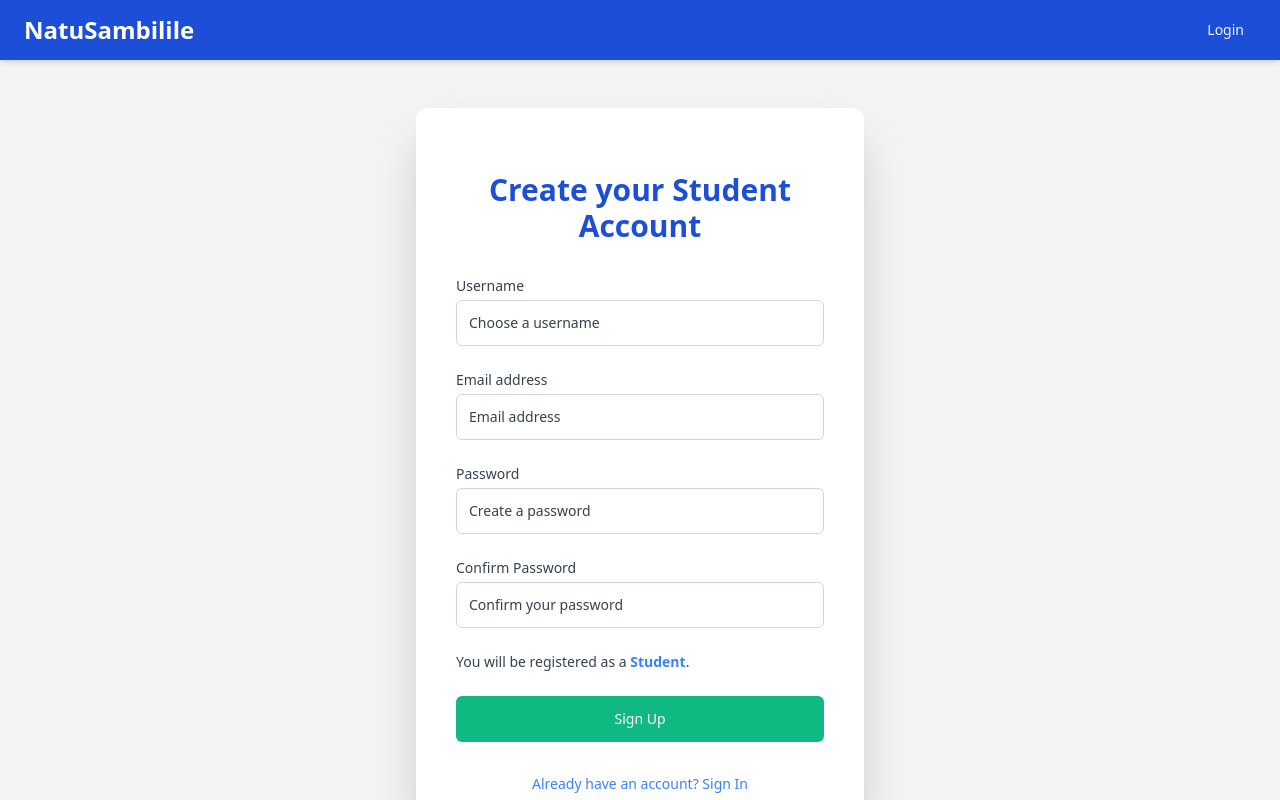
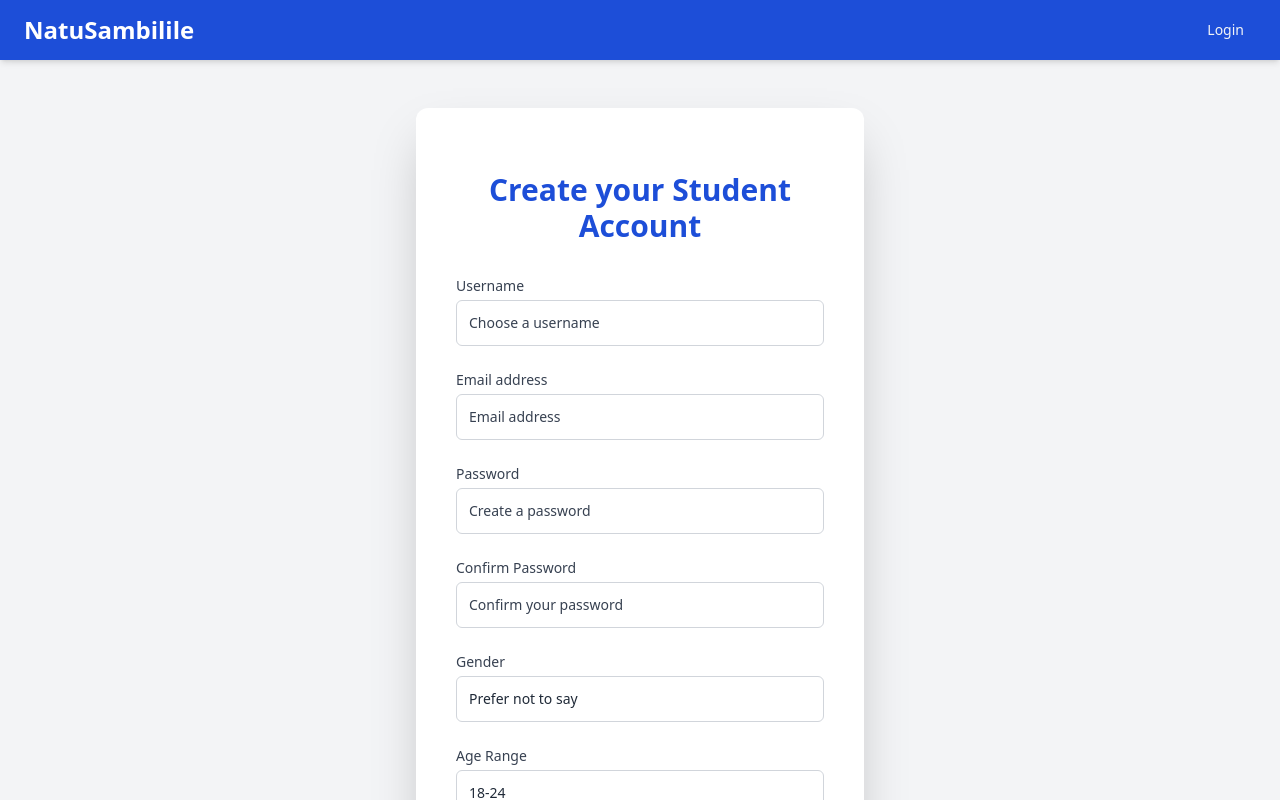
Before and after one commit to Afri-Dev/-NatuSambilile, a React (Vite) app: page /#/login in a window 1280 px wide. Both pictures are taken after a click on the button "Don't have an account? Sign Up". Shown: the top 800 px of the page. Built offline with nearby package versions, Linux system fonts and the light colour scheme; no server answers.

Commit message:
Gender & Age options added

```diff
--- a/App.tsx
+++ b/App.tsx
@@ -44,7 +44,7 @@ export interface AppContextType {
   currentUser: User | null;
   registeredUsers: User[];
   login: (identifier: string, password_provided: string) => { success: boolean; message?: string };
-  register: (username: string, email: string, password_provided: string, role: UserRole) => { success: boolean; message?: string };
+  register: (userData: Omit<User, 'id' | 'lastLogin' | 'createdAt'>) => { success: boolean; message?: string };
   logout: () => void;
   canEdit: (user: User | null) => boolean;
 
@@ -94,26 +94,38 @@ const App: React.FC = () => {
     return { success: false, message: "Invalid username/email or password." };
   };
 
-  const register = (username: string, email: string, password_provided: string, role: UserRole): { success: boolean; message?: string } => {
-    if (!username.trim() || !email.trim() || !password_provided.trim() || !role) {
-      return { success: false, message: "All fields are required for registration." };
+  const register = (userData: Omit<User, 'id' | 'lastLogin' | 'createdAt'>): { success: boolean; message?: string } => {
+    const { username, email, password, role, gender, ageRange } = userData;
+
+    if (!username.trim() || !email.trim() || !password || !role) {
+      return { success: false, message: "All required fields must be provided for registration." };
     }
-    if (!/\S+@\S+\.\S+/.test(email)) { // Moved email validation here from LoginPage
-        return { success: false, message: 'Invalid email format.' };
+
+    if (!/\S+@\S+\.\S+/.test(email)) {
+      return { success: false, message: 'Invalid email format.' };
     }
+
     const existingUser = registeredUsers.find(
       u => u.username.toLowerCase() === username.toLowerCase() || u.email.toLowerCase() === email.toLowerCase()
     );
+
     if (existingUser) {
       return { success: false, message: "Username or email already exists." };
     }
+
     const newUser: User = {
       id: crypto.randomUUID(),
       username,
       email,
-      password: password_provided, // Storing plain text password for demo
+      password, // Storing plain text password for demo
       role,
+      gender,
+      ageRange,
+      createdAt: new Date().toISOString(),
+      courses: [],
+      quizAttempts: []
     };
+
     setRegisteredUsers(prev => [...prev, newUser]);
     setCurrentUser(newUser); // Auto-login after registration
     return { success: true, message: "Registration successful! You are now logged in." };
--- a/pages/AdminDashboardPage.tsx
+++ b/pages/AdminDashboardPage.tsx
@@ -1,7 +1,7 @@
 
 import React, { useContext, useMemo, useState, useEffect } from 'react';
 import { format } from 'date-fns';
-import { AppContext, AppContextType } from '../App';
+import { AppContext } from '../App';
 import { UserRole } from '../types';
 import { USER_ROLES, UsersIcon, AcademicCapIcon, ClipboardDocumentCheckIcon } from '../constants';
 
--- a/pages/LoginPage.tsx
+++ b/pages/LoginPage.tsx
@@ -2,7 +2,7 @@
 import React, { useState, useContext } from 'react';
 import { useNavigate } from 'react-router-dom';
 import { AppContext, AppContextType } from '../App';
-import { UserRole } from '../types';
+import { UserRole, Gender, AgeRange } from '../types';
 import { USER_ROLES, XCircleIcon, CheckCircleIcon } from '../constants';
 
 const LoginPage: React.FC = () => {
@@ -14,6 +14,8 @@ const LoginPage: React.FC = () => {
   const [signupUsername, setSignupUsername] = useState('');
   const [signupEmail, setSignupEmail] = useState('');
   const [signupConfirmPassword, setSignupConfirmPassword] = useState('');
+  const [gender, setGender] = useState<Gender>('prefer-not-to-say');
+  const [ageRange, setAgeRange] = useState<AgeRange>('18-24');
 
   const [authMessage, setAuthMessage] = useState<{ type: 'error' | 'success', text: string } | null>(null);
 
@@ -58,7 +60,19 @@ const LoginPage: React.FC = () => {
         return;
     }
 
-    const result = register(signupUsername, signupEmail, password, USER_ROLES.STUDENT as UserRole);
+    // Create a user object with all the required fields
+    const userData = {
+      username: signupUsername,
+      email: signupEmail,
+      password,
+      role: USER_ROLES.STUDENT as UserRole,
+      gender,
+      ageRange,
+      courses: [],
+      quizAttempts: []
+    };
+
+    const result = register(userData);
     if (result.success) {
       // Optionally show success message before navigating, or navigate directly
       // For now, direct navigation after App.tsx's register handles the user state.
@@ -78,6 +92,8 @@ const LoginPage: React.FC = () => {
     setSignupUsername('');
     setSignupEmail('');
     setSignupConfirmPassword('');
+    setGender('prefer-not-to-say');
+    setAgeRange('18-24');
     setAuthMessage(null);
   };
 
@@ -210,7 +226,7 @@ const LoginPage: React.FC = () => {
               </label>
               <input
                 id="confirm-password-signup"
-                name="confirmPassword"
+                name="confirm-password"
                 type="password"
                 autoComplete="new-password"
                 required
@@ -220,6 +236,48 @@ const LoginPage: React.FC = () => {
                 onChange={handleInputChange(setSignupConfirmPassword)}
               />
             </div>
+
+            {/* Gender Selection */}
+            <div>
+              <label htmlFor="gender" className="block text-sm font-medium text-neutral-dark mb-1">
+                Gender
+              </label>
+              <select
+                id="gender"
+                name="gender"
+                className="appearance-none rounded-md relative block w-full px-3 py-3 border border-neutral-medium text-neutral-darker focus:outline-none focus:ring-primary focus:border-primary sm:text-sm bg-transparent"
+                value={gender}
+                onChange={(e) => setGender(e.target.value as Gender)}
+              >
+                <option value="male">Male</option>
+                <option value="female">Female</option>
+                <option value="other">Other</option>
+                <option value="prefer-not-to-say">Prefer not to say</option>
+              </select>
+            </div>
+
+            {/* Age Range Selection */}
+            <div>
+              <label htmlFor="age-range" className="block text-sm font-medium text-neutral-dark mb-1">
+                Age Range
+              </label>
+              <select
+                id="age-range"
+                name="age-range"
+                className="appearance-none rounded-md relative block w-full px-3 py-3 border border-neutral-medium text-neutral-darker focus:outline-none focus:ring-primary focus:border-primary sm:text-sm bg-transparent"
+                value={ageRange}
+                onChange={(e) => setAgeRange(e.target.value as AgeRange)}
+              >
+                <option value="under-18">Under 18</option>
+                <option value="18-24">18-24</option>
+                <option value="25-34">25-34</option>
+                <option value="35-44">35-44</option>
+                <option value="45-54">45-54</option>
+                <option value="55-64">55-64</option>
+                <option value="65-plus">65+</option>
+              </select>
+            </div>
+
             <div className="text-sm text-neutral-dark">
               <p>You will be registered as a <span className="font-semibold text-primary">Student</span>.</p>
             </div>
--- a/types.ts
+++ b/types.ts
@@ -74,12 +74,17 @@ export interface UserProgress {
   lastAccessed?: string;
 }
 
+export type Gender = 'male' | 'female' | 'other' | 'prefer-not-to-say';
+export type AgeRange = 'under-18' | '18-24' | '25-34' | '35-44' | '45-54' | '55-64' | '65-plus';
+
 export interface User {
   id: string;
   username: string;
   email: string;
   password?: string; // Plain text for demo purposes
   role: UserRole;
+  gender?: Gender;
+  ageRange?: AgeRange;
   lastLogin?: string; // ISO date string of last login
   createdAt?: string; // ISO date string of account creation
   courses?: string[]; // Array of course IDs the user is enrolled in
```
